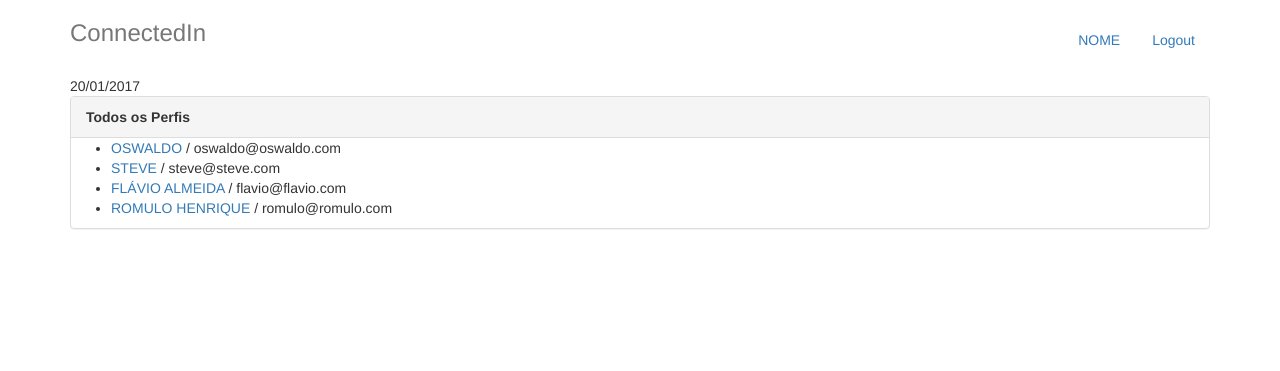
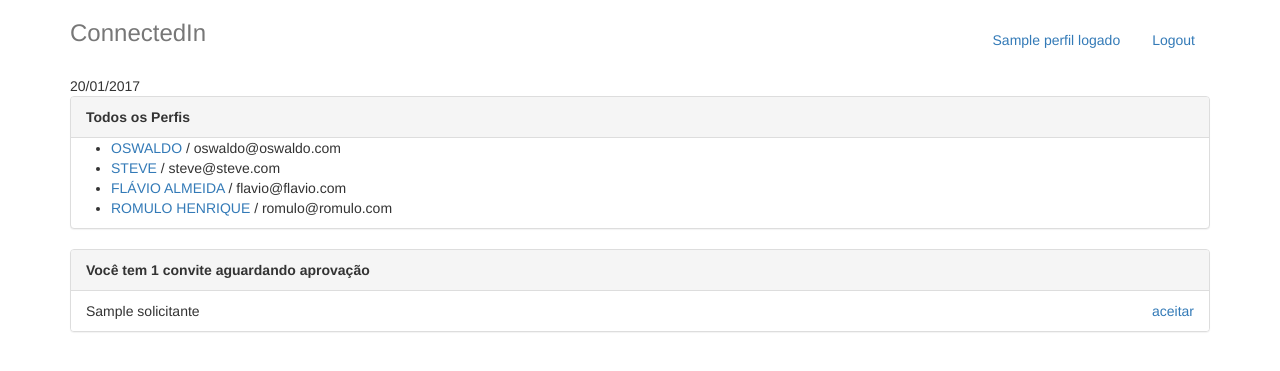
Before and after one commit to vanialadev/django.alura, a Django app: template connectedin/perfis/templates/index.html in a window 1280 px wide. Shown: the top 371 px of the page. Run offline with Django 3.2, Linux system fonts and the light colour scheme; data comes from the database, SQL or seed files in the repository; both versions use the stored data as it was after the commit; tables that the repository leaves empty hold one stand-in row (values such as "Sample post"); the template is opened without the code that fills it: values that come from a table or form of the project are taken from there, most other values are stand-ins (such as "Sample title", 1, 10 or a date in 2020); parts of the project's set-up code (start-up, migrations or seed data) failed here and were passed over; some libraries are stand-ins or nearby versions.

Commit message:
exibindo convites recebidos

```diff
--- a/connectedin/perfis/templates/base.html
+++ b/connectedin/perfis/templates/base.html
@@ -12,7 +12,7 @@
     <div class="container">
         <div class="header">
             <ul class="nav nav-pills pull-right">
-                <li><a href="{%  url 'index' %}">NOME</a></li>
+                <li><a href="{%  url 'index' %}">{{ perfil_logado.nome }}</a></li>
                 <li><a href="/logout/">Logout</a></li>
             </ul>
             <h3 class="text-muted">ConnectedIn</h3>
--- a/connectedin/perfis/templates/index.html
+++ b/connectedin/perfis/templates/index.html
@@ -17,5 +17,29 @@
         <p>Nenhum perfil encontrado</p>
         {% endif %}
     </div>
+
+    <div class="panel panel-default">
+        {% with total_de_convites=perfil_logado.convites_recebidos.count %}
+            {% if total_de_convites %}
+            <div class="panel-heading">
+                <strong>Você tem {{ total_de_convites }}
+                    convite{{ total_de_convites | pluralize}}
+                    aguardando aprovação</strong>
+            </div>
+            <ul class="list-group">
+                {% for convite in perfil_logado.convites_recebidos.all %}
+                <li class="list-group-item">
+                    {{ convite.solicitante.nome }}
+                    <a href="#" class="pull-right">aceitar</a>
+                </li>
+                {% endfor %}
+            </ul>
+            {% else %}
+                <div class="panel-body">
+                    <p>Nenhum convite recebido :(</p>
+                </div>
+            {% endif %}
+        {% endwith %}
+    </div>
 </div>
 {% endblock %}
--- a/connectedin/perfis/views.py
+++ b/connectedin/perfis/views.py
@@ -3,12 +3,11 @@ from models import Perfil
 
 
 def index(request):
-    return render(request, 'index.html', {'perfis': Perfil.objects.all()})
+    return render(request, 'index.html', {'perfis': Perfil.objects.all(), 'perfil_logado' : get_perfil_logado(request)})
 
 
 def exibir(request, perfil_id):
     perfil = Perfil.objects.get(id=perfil_id)
-
     return render(request, 'perfil.html', {"perfil": perfil})
 
 def convidar(request, perfil_id):
```
Also changed, not shown: connectedin/db.sqlite3.
